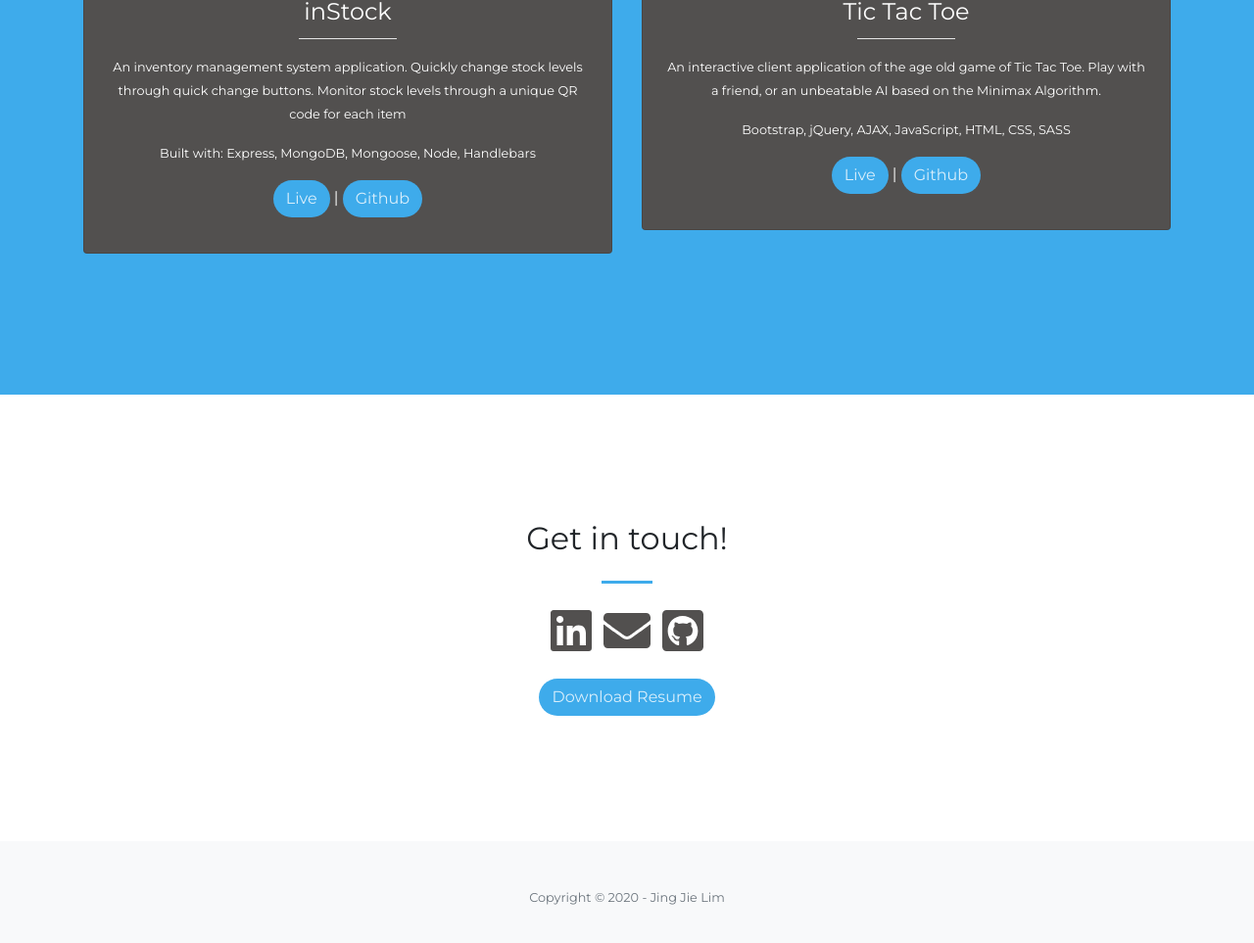
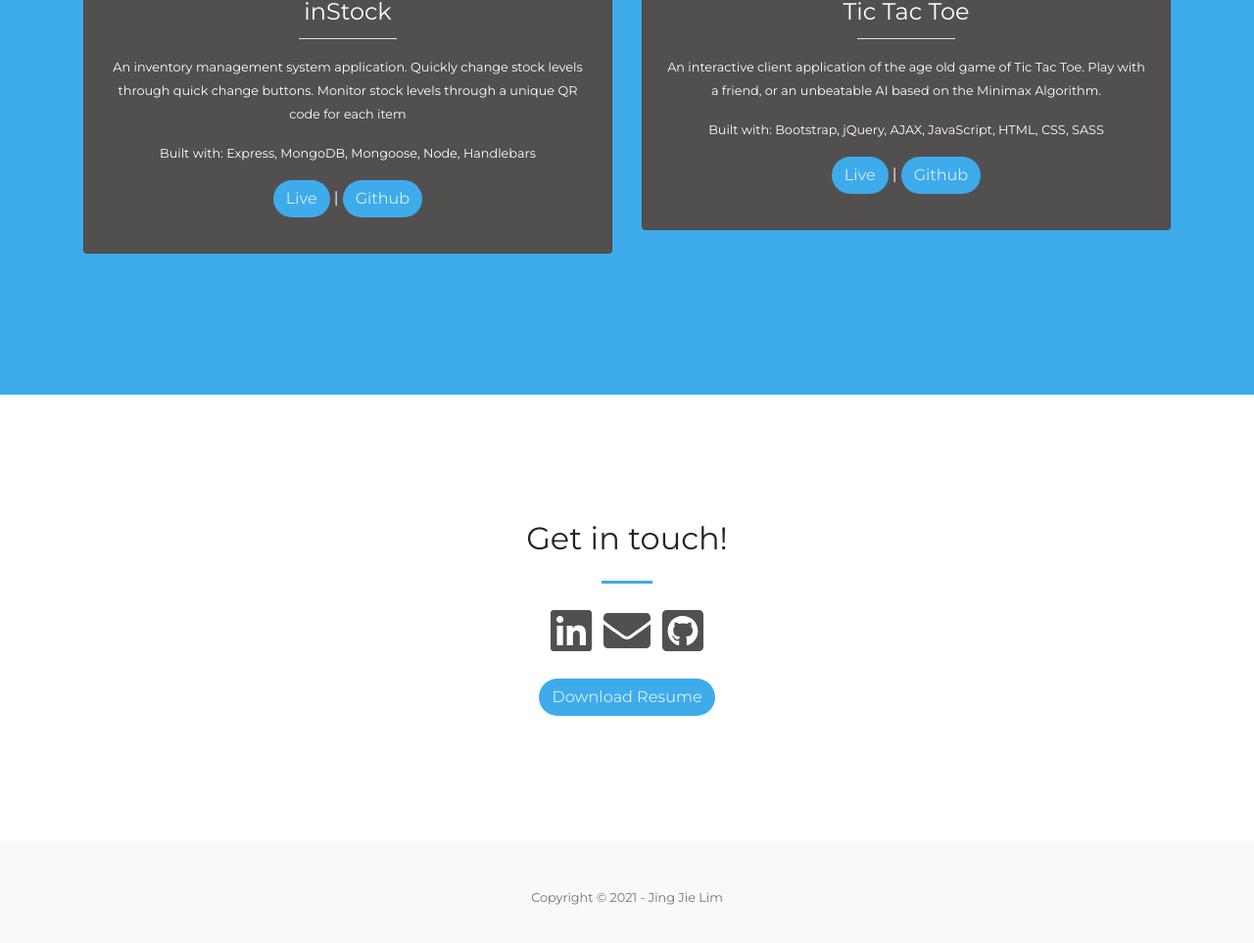
Before and after one commit to jingjielim/jingjielim.github.io, a website: page index.html in a window 1280 px wide. Shown: the part 3420-4383 px from the top of the page at 98% size. Drawn offline with nearby package versions, Linux system fonts and the light colour scheme.

Commit message:
Solve vulnerabilities, Minor edits

```diff
--- a/index.html
+++ b/index.html
@@ -245,7 +245,7 @@
                     <h4 class="card-title">Tic Tac Toe</h4>
                     <hr class='project-hr' />
                     <p class="project-name"><small>An interactive client application of the age old game of Tic Tac Toe. Play with a friend, or an unbeatable AI based on the Minimax Algorithm.</small></p>
-                    <p><small>Bootstrap, jQuery, AJAX, JavaScript, HTML, CSS, SASS</small></p>
+                    <p><small>Built with: Bootstrap, jQuery, AJAX, JavaScript, HTML, CSS, SASS</small></p>
                     <p>
                       <a target="_blank" class="btn link-blue" href=' https://jingjielim.com/tic-tac-toe-client/ '>Live</a> |
                       <a target="_blank" class="btn link-blue" href='https://github.com/jingjielim/tic-tac-toe-client'>Github</a>
@@ -284,7 +284,7 @@
         </section>
         <!-- Footer-->
         <footer class="bg-light py-5">
-          <div class="container"><div class="small text-center text-muted">Copyright © 2020 - <a class="text-muted" href="https://www.linkedin.com/in/jingjielim">Jing Jie Lim</a></div>
+          <div class="container"><div class="small text-center text-muted">Copyright © 2021 - <a class="text-muted" href="https://www.linkedin.com/in/jingjielim">Jing Jie Lim</a></div>
         </footer>
         <!-- Bootstrap core JS-->
         <script src="https://cdnjs.cloudflare.com/ajax/libs/jquery/3.4.1/jquery.min.js"></script>
--- a/package.json
+++ b/package.json
@@ -12,7 +12,7 @@
     "eslint-config-standard": "^6.2.1",
     "eslint-plugin-promise": "^3.4.1",
     "eslint-plugin-standard": "^2.0.1",
-    "node-sass": "^4.12.0"
+    "node-sass": "^6.0.1"
   },
   "scripts": {
     "sass": "node-sass --watch assets/styles/scss -o assets/styles",
```
Also changed, not shown: 1 other file.
